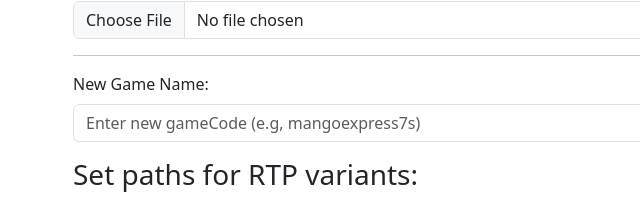
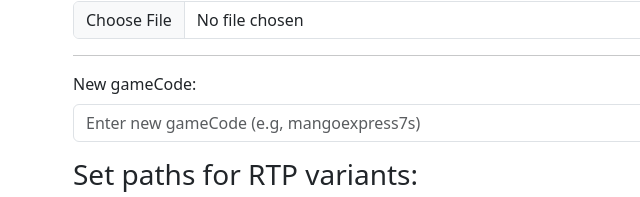
Before and after one commit to IwanMarcin/games-templates-generator, a website: page index.html in a window 1280 px wide. Shown: the part 222-419 px from the top of the page, 9-649 px from the left. Drawn offline with nearby package versions, Linux system fonts and the light colour scheme.

Commit message:
fix placeholder and label part 2

```diff
--- a/index.html
+++ b/index.html
@@ -19,7 +19,7 @@
         <hr>
 
         <div class="mb-3">
-            <label for="gameName" class="form-label">New Game Name:</label>
+            <label for="gameName" class="form-label">New gameCode:</label>
             <input type="text" id="gameName" class="form-control" placeholder="Enter new gameCode (e.g, mangoexpress7s)">
         </div>
 
```
